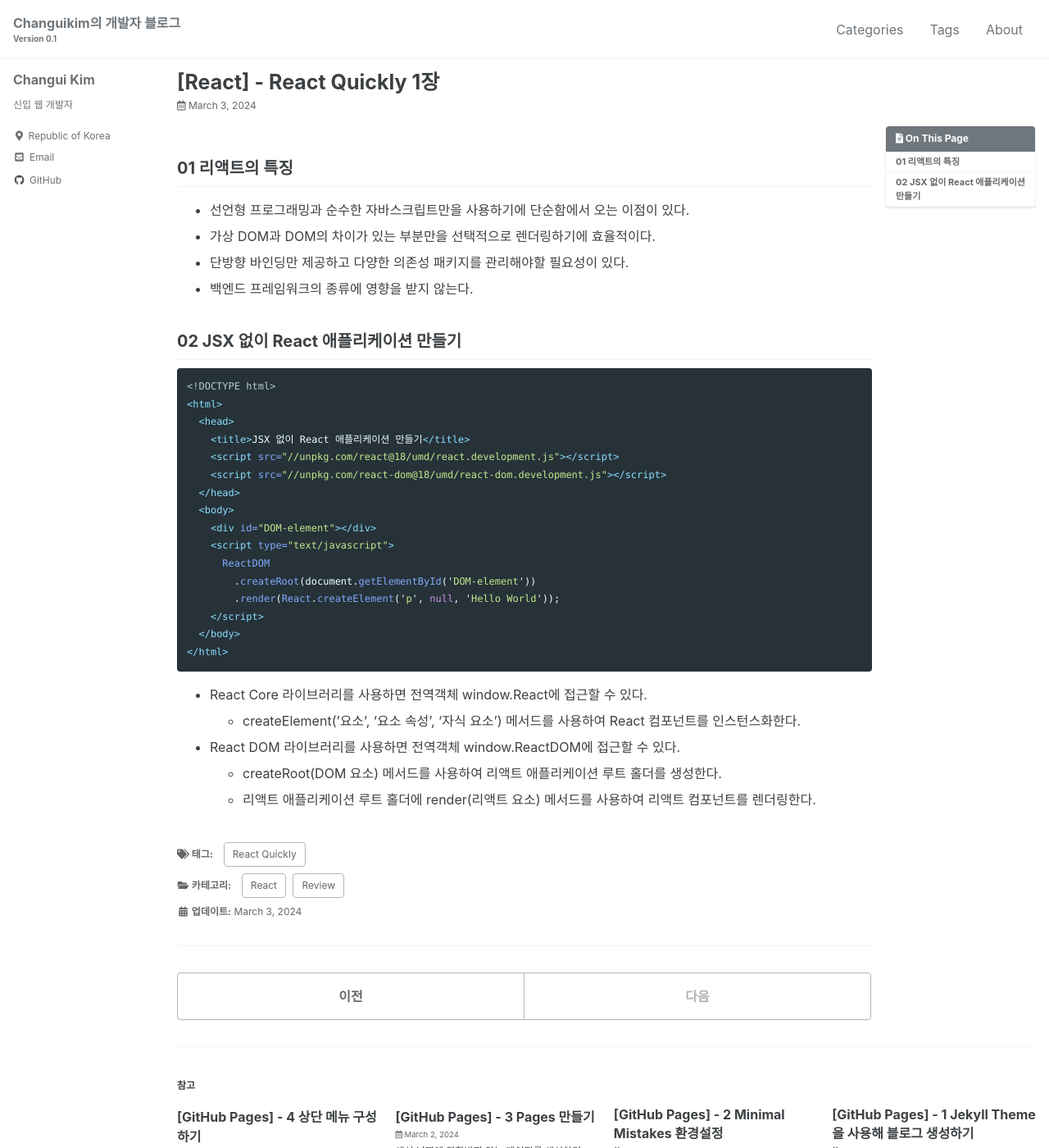
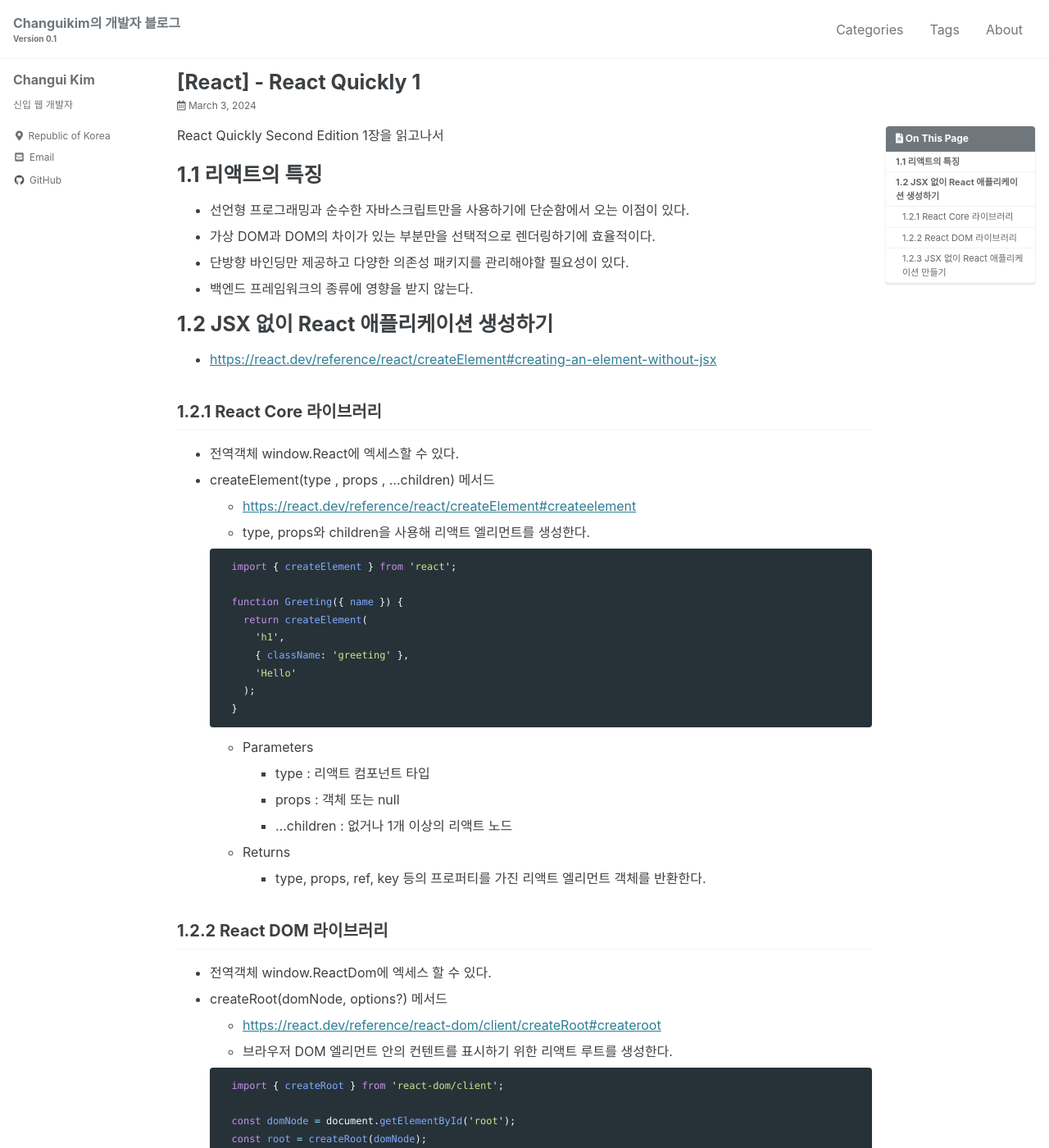
Before and after one commit to changuikim/changuikim.github.io, a Jekyll site: the page built from _posts/2024-03-03-react-quickly-01.md, in a window 1280 px wide and 1400 px high. Shown: the whole window at 82% size. Built offline with Jekyll 4.4.1, drawn with Linux system fonts in a browser that asks for light colours; cached includes are drawn as plain includes; some of the changed text lies outside the part shown.

Commit message:
[24-03-04] React Quickly 1 포스트를 수정하기
- 포스트의 메타정보 위치를 수정했다.
- 포스트의 한 줄 요약을 추가했다.
- React 라이브러리의 공식 문서를 참조하는 내용을 추가했다.

````diff
--- a/_posts/2024-03-03-react-quickly-01.md
+++ b/_posts/2024-03-03-react-quickly-01.md
@@ -1,20 +1,84 @@
 ---
-title: "[React] - React Quickly 1장"
+title: "[React] - React Quickly 1"
 layout: single
+tags: ["Book Review", "React Quickly Second Edition", "Frontend"]
+categories: ["React"]
 date: "2024-03-03 23:10:10 +0900"
-last_modified_at: "2024-03-03 23:10:10 +0900"
-categories: ["React", "Review"]
-tags: ["React Quickly"]
+last_modified_at: "2024-03-04 20:20:00 +0900"
 ---
 
-## 01 리액트의 특징
+React Quickly Second Edition 1장을 읽고나서
+
+# 1.1 리액트의 특징
 
 - 선언형 프로그래밍과 순수한 자바스크립트만을 사용하기에 단순함에서 오는 이점이 있다.
 - 가상 DOM과 DOM의 차이가 있는 부분만을 선택적으로 렌더링하기에 효율적이다.
 - 단방향 바인딩만 제공하고 다양한 의존성 패키지를 관리해야할 필요성이 있다.
 - 백엔드 프레임워크의 종류에 영향을 받지 않는다.
 
-## 02 JSX 없이 React 애플리케이션 만들기
+# 1.2 JSX 없이 React 애플리케이션 생성하기
+
+- [https://react.dev/reference/react/createElement#creating-an-element-without-jsx](https://react.dev/reference/react/createElement#creating-an-element-without-jsx)
+
+## 1.2.1 React Core 라이브러리
+
+- 전역객체 window.React에 엑세스할 수 있다.
+- createElement(type , props , …children) 메서드
+    - [https://react.dev/reference/react/createElement#createelement](https://react.dev/reference/react/createElement#createelement)
+    - type, props와 children을 사용해 리액트 엘리먼트를 생성한다.
+
+    ```jsx
+    import { createElement } from 'react';
+
+    function Greeting({ name }) {
+      return createElement(
+        'h1',
+        { className: 'greeting' },
+        'Hello'
+      );
+    }
+    ```
+
+    - Parameters
+        - type : 리액트 컴포넌트 타입
+        - props : 객체 또는 null
+        - …children : 없거나 1개 이상의 리액트 노드
+    - Returns
+        - type, props, ref, key 등의 프로퍼티를 가진 리액트 엘리먼트 객체를 반환한다.
+
+## 1.2.2 React DOM 라이브러리
+
+- 전역객체 window.ReactDom에 엑세스 할 수 있다.
+- createRoot(domNode, options?) 메서드
+    - [https://react.dev/reference/react-dom/client/createRoot#createroot](https://react.dev/reference/react-dom/client/createRoot#createroot)
+    - 브라우저 DOM 엘리먼트 안의 컨텐트를 표시하기 위한 리액트 루트를 생성한다.
+
+    ```jsx
+    import { createRoot } from 'react-dom/client';
+
+    const domNode = document.getElementById('root');
+    const root = createRoot(domNode);
+    ```
+
+    - Parameters
+        - domNode : DOM 엘리먼트
+        - options : 없거나 onRecoverableError, identifierPrefix 등
+    - Returns
+        - render와 unmount 메서드를 가지는 객체를 반환한다.
+- root.render(reactNode) 메서드
+    - [https://react.dev/reference/react-dom/client/createRoot#root-render](https://react.dev/reference/react-dom/client/createRoot#root-render)
+    - 리액트 루트의 브라우저 DOM 노드 안에 리액트 노드의 조각을 표시한다.
+
+    ```jsx
+    root.render(<App />);
+    ```
+
+    - Parameters
+        - reactNode : 표시하고자하는 리액트 노드
+    - Returns
+        - undefined를 반환한다.
+
+## 1.2.3 JSX 없이 React 애플리케이션 만들기
 
 ```html
 <!DOCTYPE html>
@@ -25,18 +89,17 @@ tags: ["React Quickly"]
     <script src="//unpkg.com/react-dom@18/umd/react-dom.development.js"></script>
   </head>
   <body>
-    <div id="DOM-element"></div>
+    <div id="root"></div>
     <script type="text/javascript">
       ReactDOM
-        .createRoot(document.getElementById('DOM-element'))
-        .render(React.createElement('p', null, 'Hello World'));
+        .createRoot(document.getElementById('root'))
+        .render(React.createElement('h1', null, 'Hello World'));
     </script>
   </body>
 </html>
 ```
 
-- React Core 라이브러리를 사용하면 전역객체 window.React에 접근할  수 있다.
-    - createElement(’요소’, ‘요소 속성’, ‘자식 요소’) 메서드를 사용하여 React 컴포넌트를 인스턴스화한다.
-- React DOM 라이브러리를 사용하면 전역객체 window.ReactDOM에 접근할 수 있다.
-    - createRoot(DOM 요소) 메서드를 사용하여 리액트 애플리케이션 루트 홀더를 생성한다.
-    - 리액트 애플리케이션 루트 홀더에 render(리액트 요소) 메서드를 사용하여 리액트 컴포넌트를 렌더링한다.
+- React Core, ReactDOM 라이브러리의 React 18 버전에 대한 링크를 사용했다.
+- createRoot 메서드를 사용해 id가 root인 브라우저 DOM 엘리먼트를 표시하기 위한 리액트 루트를 생성한다.
+- createElement 메서드를 사용해 h1 타입의 Hello World 문자열을 자식 노드로 가지는 리액트 컴포넌트를 생성한다.
+- render 메서드를 사용해 리액트 루트의 브라우저 DOM 노드 안에 리액트 컴포넌트를 표시한다.
````
